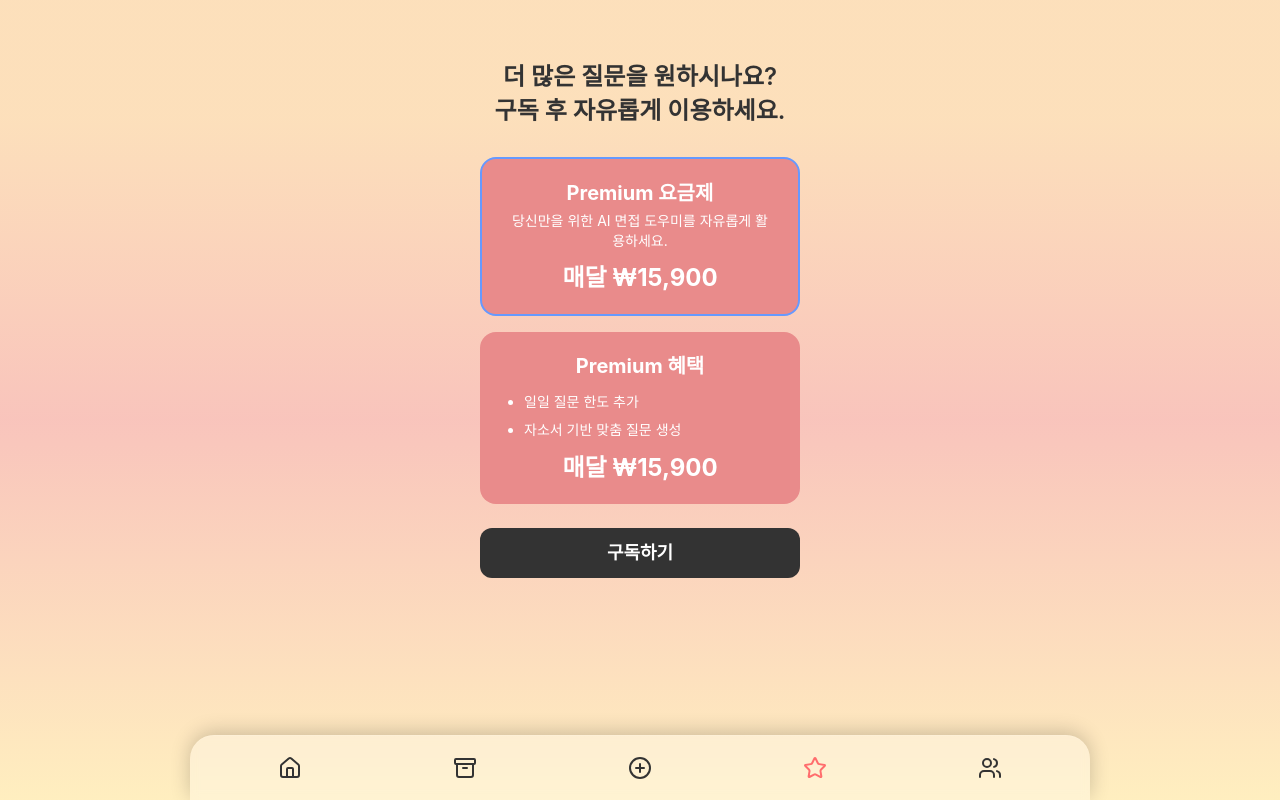
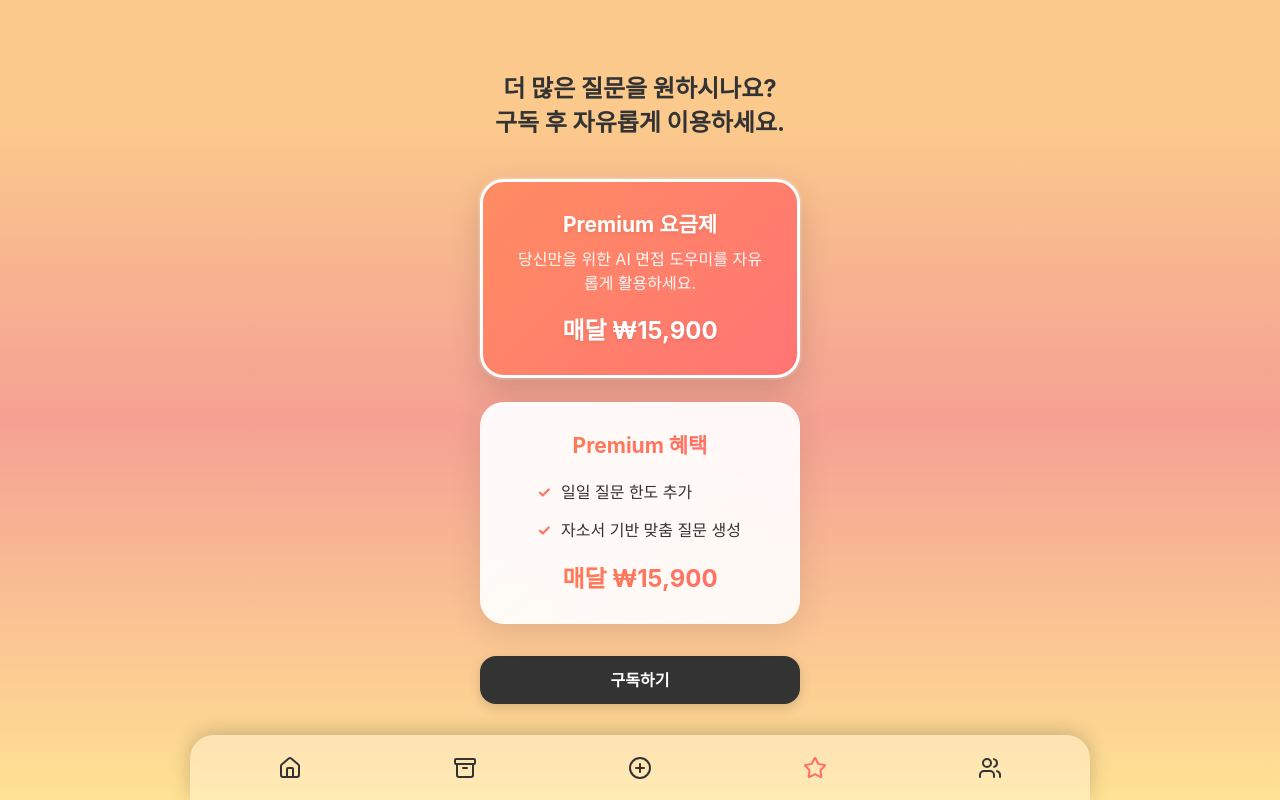
Before and after one commit to kakao-tech-campus-3rd-step3/Team5_FE, a React (Vite) app: page /subscribe in a window 1280 px wide. Built offline with nearby package versions, Linux system fonts and the light colour scheme; no server answers.

Commit message:
feat: Subscribe UI에 테마 시스템 추가

```diff
--- a/src/pages/Subscribe/Subscribe.tsx
+++ b/src/pages/Subscribe/Subscribe.tsx
@@ -1,4 +1,5 @@
 import styled from '@emotion/styled';
+import { theme } from '../../styles/theme';
 import PricingCard from './components/PricingCard';
 import BenefitsCard from './components/BenefitsCard';
 
@@ -34,8 +35,8 @@ export default SubscribePage;
 
 const Wrapper = styled.div`
   min-height: 100vh;
-  // background: linear-gradient(180deg, #f5f5dc 0%, #f0e68c 100%);
-  padding: 20px;
+  background: ${theme.colors.backgroundGradient};
+  padding: ${theme.space.space24};
   display: flex;
   flex-direction: column;
   align-items: center;
@@ -43,37 +44,41 @@ const Wrapper = styled.div`
 
 const HeaderSection = styled.div`
   text-align: center;
-  margin-bottom: 30px;
-  margin-top: 40px;
+  margin-bottom: ${theme.space.space40};
+  margin-top: ${theme.space.space48};
 `;
 
 const MainTitle = styled.h1`
-  font-size: 24px;
-  font-weight: 600;
-  color: #333;
+  font-size: ${theme.typography.fontSizes.h2};
+  font-weight: ${theme.typography.fontWeights.bold};
+  color: ${theme.colors.text};
   line-height: 1.4;
   margin: 0;
 `;
 
 const SubscribeButton = styled.button`
-  background-color: #333333;
-  color: white;
+  background-color: ${theme.colors.text};
+  color: ${theme.colors.white};
   border: none;
-  border-radius: 12px;
-  padding: 16px 32px;
-  font-size: 18px;
-  font-weight: 700;
+  border-radius: ${theme.radius.radius16};
+  padding: ${theme.space.space16} ${theme.space.space32};
+  font-size: ${theme.typography.fontSizes.body};
+  font-weight: ${theme.typography.fontWeights.bold};
   width: 100%;
   max-width: 320px;
   cursor: pointer;
-  transition: background-color 0.2s ease;
-  margin-bottom: 80px;
+  transition: all 0.2s ease;
+  margin-bottom: ${theme.space.space64};
+  box-shadow: 0 4px 12px rgba(0, 0, 0, 0.15);
 
   &:hover {
-    background-color: #444444;
+    background-color: ${theme.colors.primary};
+    transform: translateY(-2px);
+    box-shadow: 0 6px 20px rgba(0, 0, 0, 0.2);
   }
 
   &:active {
-    background-color: #222222;
+    transform: translateY(0);
+    box-shadow: 0 2px 8px rgba(0, 0, 0, 0.15);
   }
 `;
--- a/src/pages/Subscribe/components/BenefitsCard.tsx
+++ b/src/pages/Subscribe/components/BenefitsCard.tsx
@@ -1,4 +1,5 @@
 import styled from '@emotion/styled';
+import { theme } from '../../../styles/theme';
 import { formatCurrency } from '../../../shared/utils/currency';
 
 interface BenefitsCardProps {
@@ -24,38 +25,70 @@ const BenefitsCard = (props: BenefitsCardProps) => {
 export default BenefitsCard;
 
 const Card = styled.div`
-  background-color: #e98b8b;
-  border-radius: 16px;
-  padding: 24px;
+  background: linear-gradient(135deg, rgba(255, 255, 255, 0.95) 0%, rgba(255, 255, 255, 0.9) 100%);
+  backdrop-filter: ${theme.blurs.blur8};
+  border: 1px solid rgba(255, 255, 255, 0.2);
+  border-radius: ${theme.radius.radius24};
+  padding: ${theme.space.space32};
   width: 100%;
   max-width: 320px;
-  margin-bottom: 24px;
+  margin-bottom: ${theme.space.space32};
   text-align: center;
+  box-shadow: 0 8px 32px rgba(0, 0, 0, 0.1);
+  transition: all 0.3s ease;
+  position: relative;
+
+  &:hover {
+    transform: translateY(-2px);
+    box-shadow: 0 12px 40px rgba(0, 0, 0, 0.15);
+    background: linear-gradient(135deg, rgba(255, 255, 255, 0.98) 0%, rgba(255, 255, 255, 0.95) 100%);
+  }
 `;
 
 const CardTitle = styled.h2`
-  font-size: 20px;
-  font-weight: 700;
-  color: white;
-  margin: 0 0 16px 0;
+  font-size: ${theme.typography.fontSizes.h3};
+  font-weight: ${theme.typography.fontWeights.bold};
+  color: ${theme.colors.text};
+  margin: 0 0 ${theme.space.space24} 0;
+  background: linear-gradient(135deg, ${theme.colors.primary} 0%, ${theme.colors.secondary} 100%);
+  -webkit-background-clip: text;
+  -webkit-text-fill-color: transparent;
+  background-clip: text;
 `;
 
 const BenefitsList = styled.ul`
   text-align: left;
-  margin-bottom: 16px;
-  padding-left: 20px;
-  list-style-type: disc;
+  margin-bottom: ${theme.space.space24};
+  padding-left: ${theme.space.space24};
+  list-style: none;
 `;
 
 const BenefitItem = styled.li`
-  font-size: 14px;
-  color: white;
-  margin-bottom: 8px;
-  line-height: 1.4;
+  font-size: ${theme.typography.fontSizes.body};
+  color: ${theme.colors.text};
+  margin-bottom: ${theme.space.space12};
+  line-height: 1.6;
+  position: relative;
+  padding-left: ${theme.space.space24};
+
+  &::before {
+    content: '✓';
+    position: absolute;
+    left: 0;
+    color: ${theme.colors.primary};
+    font-weight: ${theme.typography.fontWeights.bold};
+    background: linear-gradient(135deg, ${theme.colors.primary} 0%, ${theme.colors.secondary} 100%);
+    -webkit-background-clip: text;
+    -webkit-text-fill-color: transparent;
+    background-clip: text;
+  }
 `;
 
 const CardPrice = styled.div`
-  font-size: 24px;
-  font-weight: 700;
-  color: white;
+  font-size: ${theme.typography.fontSizes.h2};
+  font-weight: ${theme.typography.fontWeights.bold};
+  background: linear-gradient(135deg, ${theme.colors.primary} 0%, ${theme.colors.secondary} 100%);
+  -webkit-background-clip: text;
+  -webkit-text-fill-color: transparent;
+  background-clip: text;
 `;
--- a/src/pages/Subscribe/components/PricingCard.tsx
+++ b/src/pages/Subscribe/components/PricingCard.tsx
@@ -1,4 +1,5 @@
 import styled from '@emotion/styled';
+import { theme } from '../../../styles/theme';
 import { formatCurrency } from '../../../shared/utils/currency';
 
 interface PricingCardProps {
@@ -22,32 +23,64 @@ const PricingCard = (props: PricingCardProps) => {
 export default PricingCard;
 
 const Card = styled.div<{ $highlighted: boolean }>`
-  background-color: #e98b8b;
-  border: ${({ $highlighted }) => ($highlighted ? '2px solid #6699ff' : 'none')};
-  border-radius: 16px;
-  padding: 24px;
+  background: linear-gradient(135deg, ${theme.colors.primary} 0%, ${theme.colors.secondary} 100%);
+  border: ${({ $highlighted }) => ($highlighted ? `3px solid ${theme.colors.white}` : 'none')};
+  border-radius: ${theme.radius.radius24};
+  padding: ${theme.space.space32};
   width: 100%;
   max-width: 320px;
-  margin-bottom: 16px;
+  margin-bottom: ${theme.space.space24};
   text-align: center;
+  box-shadow: ${({ $highlighted }) =>
+    $highlighted
+      ? '0 12px 32px rgba(0, 0, 0, 0.15), 0 0 0 2px rgba(255, 255, 255, 0.2)'
+      : '0 8px 24px rgba(0, 0, 0, 0.1)'
+  };
+  transition: all 0.3s ease;
+  position: relative;
+  overflow: hidden;
+
+  &::before {
+    content: '';
+    position: absolute;
+    top: 0;
+    left: 0;
+    right: 0;
+    bottom: 0;
+    background: linear-gradient(135deg, rgba(255, 255, 255, 0.1) 0%, rgba(255, 255, 255, 0.05) 100%);
+    border-radius: inherit;
+    pointer-events: none;
+  }
+
+  &:hover {
+    transform: translateY(-4px);
+    box-shadow: ${({ $highlighted }) =>
+      $highlighted
+        ? '0 16px 40px rgba(0, 0, 0, 0.2), 0 0 0 2px rgba(255, 255, 255, 0.3)'
+        : '0 12px 32px rgba(0, 0, 0, 0.15)'
+    };
+  }
 `;
 
 const CardTitle = styled.h2`
-  font-size: 20px;
-  font-weight: 700;
-  color: white;
-  margin: 0 0 8px 0;
+  font-size: ${theme.typography.fontSizes.h3};
+  font-weight: ${theme.typography.fontWeights.bold};
+  color: ${theme.colors.white};
+  margin: 0 0 ${theme.space.space12} 0;
+  text-shadow: 0 2px 4px rgba(0, 0, 0, 0.1);
 `;
 
 const CardDescription = styled.p`
-  font-size: 14px;
-  color: white;
-  margin: 0 0 16px 0;
-  line-height: 1.4;
+  font-size: ${theme.typography.fontSizes.body};
+  color: ${theme.colors.white};
+  margin: 0 0 ${theme.space.space24} 0;
+  line-height: 1.5;
+  opacity: 0.95;
 `;
 
 const CardPrice = styled.div`
-  font-size: 24px;
-  font-weight: 700;
-  color: white;
+  font-size: ${theme.typography.fontSizes.h2};
+  font-weight: ${theme.typography.fontWeights.bold};
+  color: ${theme.colors.white};
+  text-shadow: 0 2px 4px rgba(0, 0, 0, 0.1);
 `;
```
